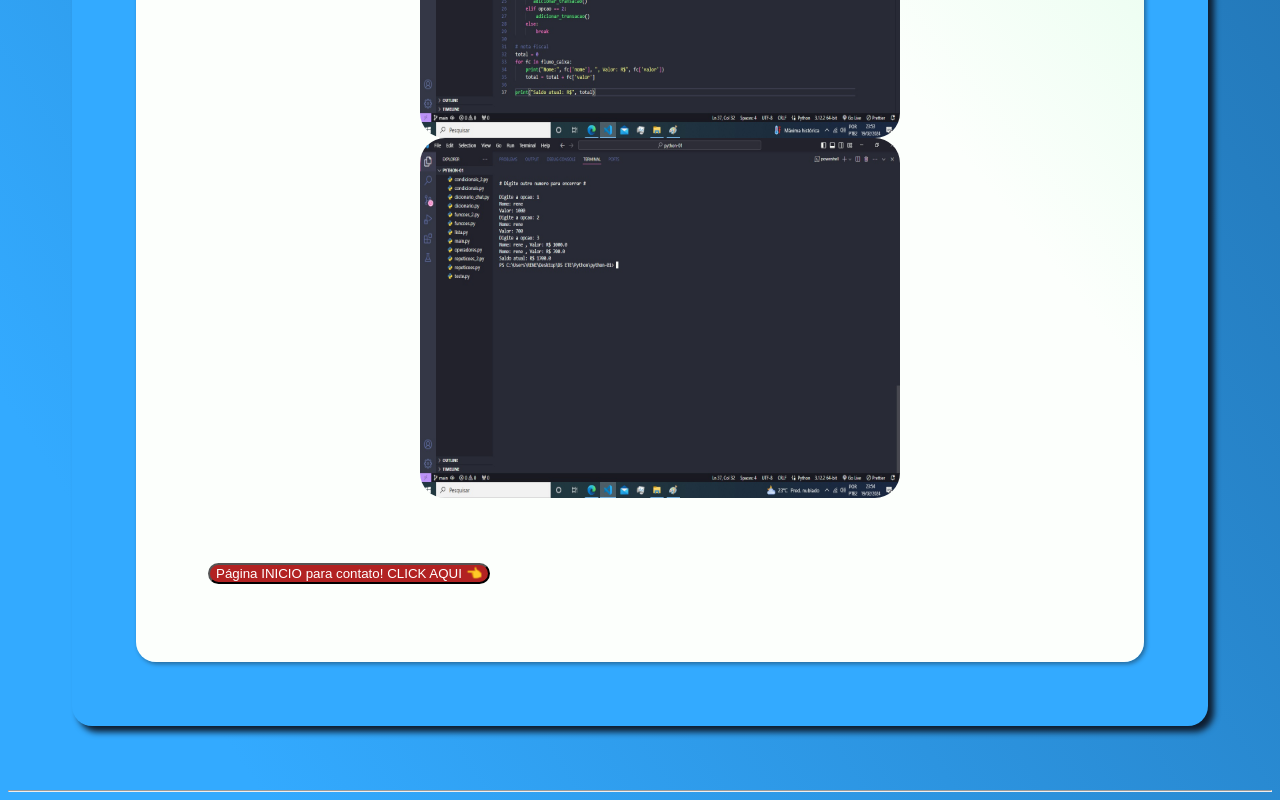
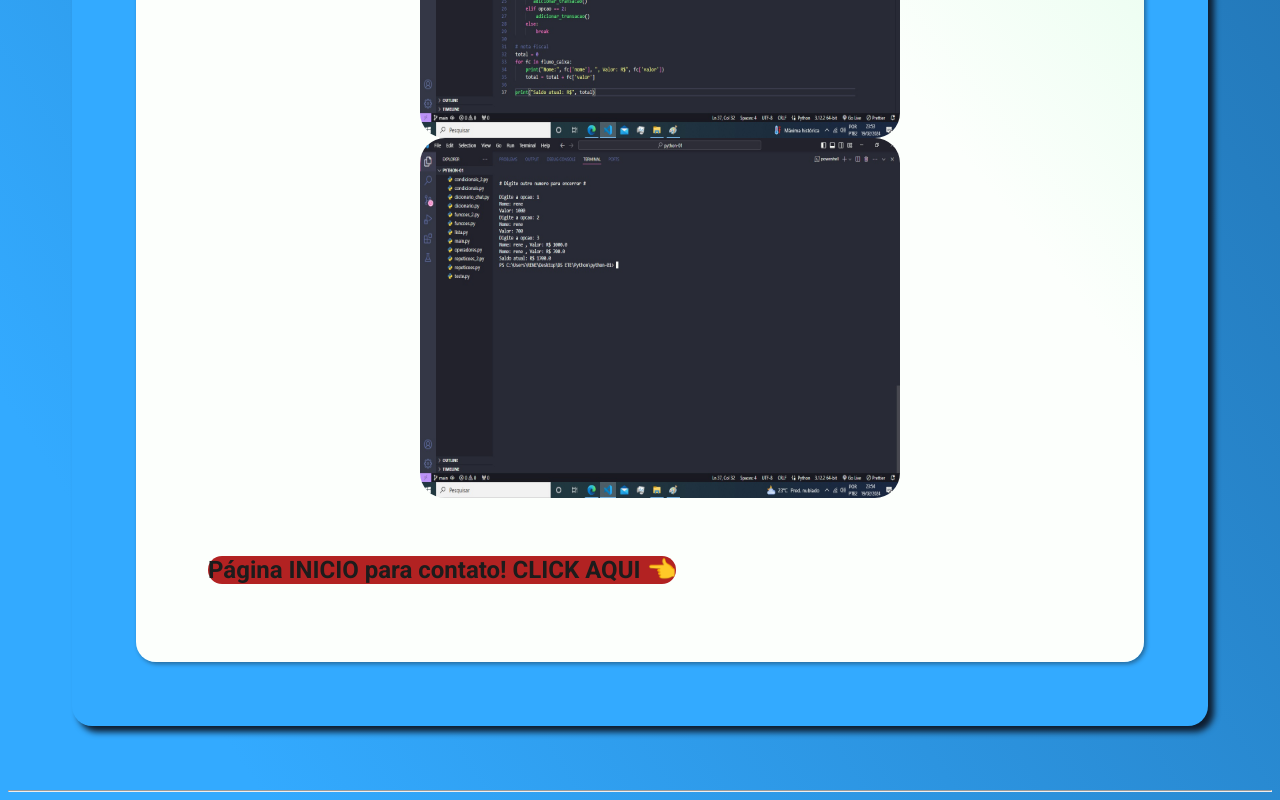
Before and after one commit to ReneFarias/ete_ds_01, a plain HTML site: page index.html in a window 1280 px wide. Shown: the part 7432-8232 px from the top of the page. Drawn offline with Linux system fonts and the light colour scheme; a script that the page names is missing.

Commit message:
fix
butao

```diff
--- a/index.html
+++ b/index.html
@@ -88,7 +88,7 @@
              <img class="projetos-js" src="https://raw.githubusercontent.com/ReneFarias/ete_ds_01/main/img/14-funcoes-2-2.jpg" onclick="location.href='https://github.com/ReneFarias/ete_ds_01/blob/main/program_py/13-14-funcoes_2.py'" alt="img">
              <br>
 
-             <button class="butao" href="https://renefarias.github.io/site/">Página INICIO para contato! CLICK AQUI 👈</button>
+             <a class="butao" href="https://renefarias.github.io/form_contato/">Página INICIO para contato! CLICK AQUI 👈</a>
               <!--<p>Atualmente, é comum que existam redes de computadores, não apenas em empresas, onde a rede pode ser
               composta por centenas de computadores, mas também em casas, onde pode haver uma rede de apenas duas
               máquinas.</p>
```
